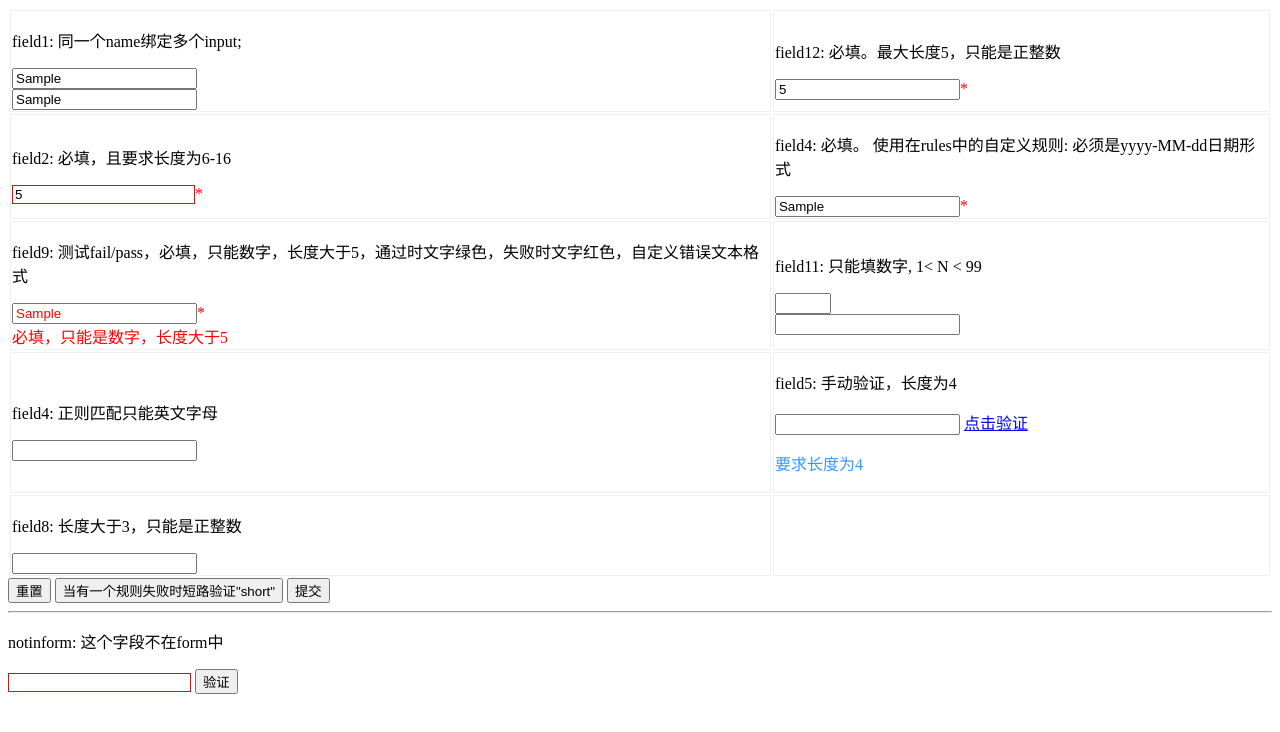
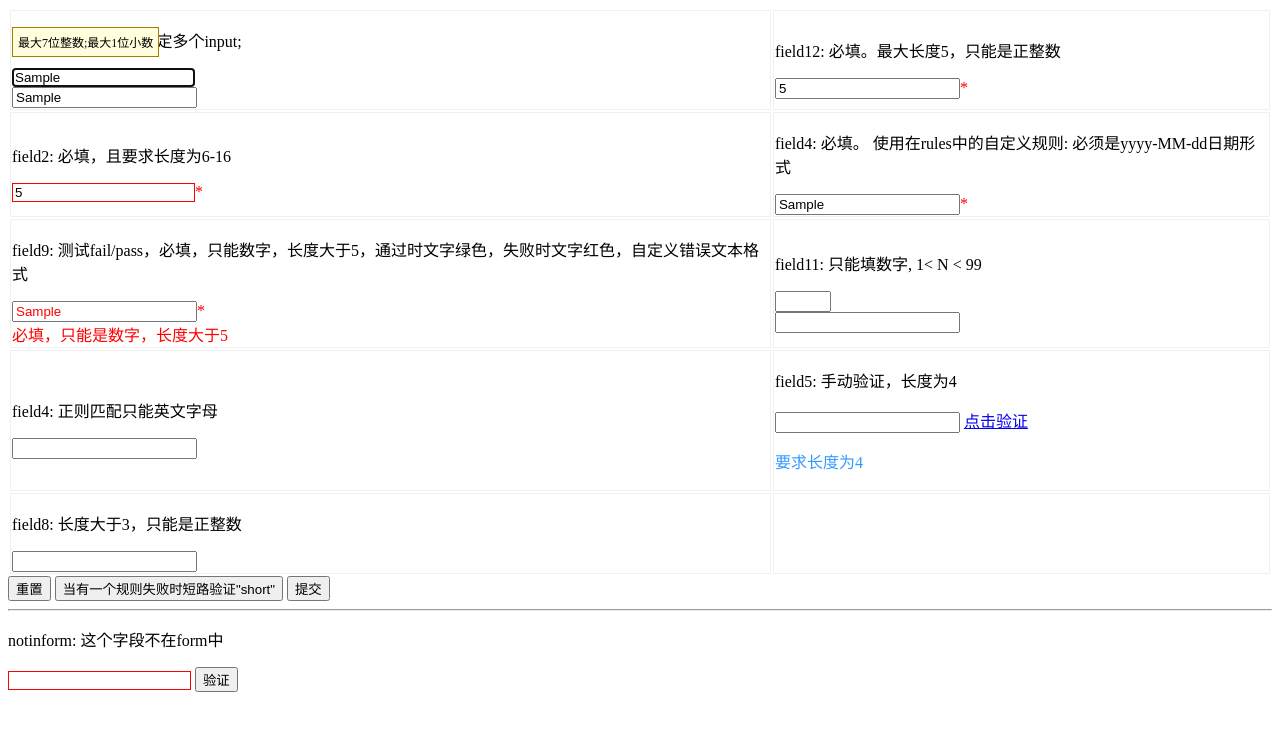
Before and after one commit to wslx520/lv, a plain HTML site: page index.html in a window 1280 px wide. Both pictures are taken after typing "Sample", "Sample", "5", "5", "Sample", "Sample" into the empty fields and a click on the button "提交". Drawn offline with nearby package versions, Linux system fonts and the light colour scheme.

Commit message:
根据实际使用完善一下

```diff
--- a/index.html
+++ b/index.html
@@ -105,12 +105,9 @@ td {
                 }
             },
             fields: {
-                field1: function (val) {
-                    // console.log(val);
-                    return val > 1 && val < 9 || '必须大于1小于9'
-                },
+                field1: 'fixed(1,7)',
                 field9: {
-                    required: true,
+                    // required: true,
                     rule: function (val, elem, params) {
                         return (/^-?\d+(\.{1}\d+)?$/.test(val) && val.length > 5) || '必填，只能是数字，长度大于5';
                     },
@@ -124,11 +121,11 @@ td {
                     }
                 }
             },
+            // 关闭输入时验证
+            // testOnInput: false,
             onSubmit: function (vali, form) {
                 console.log(vali);
-            },
-            // 关闭输入时验证
-            testOnInput: false
+            }
         });
         function onManul() {
             LV.vali($('#manul2')[0]);
--- a/src/lv.js
+++ b/src/lv.js
@@ -22,9 +22,9 @@ var LV = (function (window) {
         email: '错误的E-mail格式',
         pattern: '必须匹配 `{0}`',
         range_equal: '必须等于 {0}',
-        range_scope: '必须大于 {0} 且小于 {1}',
-        range_greater: '必须大于 {0}',
-        range_less: '必须小于 {0}',
+        range_scope: '必须大于等于 {0} 且小于等于 {1}',
+        range_greater: '必须大于等于 {0}',
+        range_less: '必须小于等于 {0}',
         range_no_number: '必须是数字',
         error_param: '错误的参数',
         length_equal: '长度必须等于 {0}',
@@ -32,7 +32,7 @@ var LV = (function (window) {
         length_greater: '长度必须大于等于 {0}',
         length_less: '长度必须小于等于 {0}',
         password: '密码格式不合规范',
-        positive_int: '必须是正整数',
+        positive_int: '必须是非负整数',
         required: '必填'
     };
     var Regexps = {
@@ -146,7 +146,7 @@ var LV = (function (window) {
         if (!att || att.indexOf(',') === -1) {
             return att;
         }
-        return att.split(',');
+        return att.split(/\s*,\s*/);
     };
     function disposeErrString(vali, errString) {
         if (vali !== true) {
@@ -249,7 +249,7 @@ var LV = (function (window) {
                 break;
             }
         }
-        console.log(errString);
+        // console.log(errString);
         var fieldConf = rulesInFields && rulesInFields[name];
         if (errString.length) {
             if (fieldConf && fieldConf.onFail) {
@@ -313,13 +313,14 @@ var LV = (function (window) {
 
                 })
             }
-            $form.on('submit', function (e) {
-                var _this = this;
+
+            var submitHandler = function (form) {
+                var _this = form;
                 var elements = _this.elements;
                 var vali, allVali = true;
                 $.each(elements, function (i, field) {
                     if (field.name) {
-                        vali = validate(field);
+                        vali = valis(field, short, rulesInConf, rulesInFields, onPass, onFail);
                         if (vali != true) {
                             allVali = false;
                             if (short) {
@@ -328,12 +329,18 @@ var LV = (function (window) {
                         }
                     }
                 });
+                return allVali;
+            };
+            $form.on('submit', function (e) {
+                var valid = submitHandler(this);
                 if (conf.onSubmit) {
-                    conf.onSubmit(allVali, _this);
+                    conf.onSubmit(valid, this);
                 }
                 return false;
             });
             form.__watched__ = true;
+            form.vali = submitHandler;
+            form.setAttribute('novalidate', "novalidate");
         }
         // form._validate = validate;
         form._validate = function (field) {
@@ -399,4 +406,20 @@ var LV = (function (window) {
             }
         }
     });
+    LV.addRule('fixed', function (val, elem, param) {
+        if (param.splice) {
+            var decimal = param[0], int = param[1];
+        } else {
+            decimal = param;
+        }
+        if (int && decimal) {
+            '^\\d{1,7}(\\.\\d{1,1})?$';
+            var reg = '^\\d{1,' + int + '}(\\.\\d{1,' + decimal +'})?$';
+            var err = '最大'+ int + '位整数;最大' + decimal + '位小数';
+        } else if (decimal) {
+            reg = '^\\d+(\\.\\d{1,' + decimal +'})?$';
+            err = '最大' + decimal + '位小数';
+        }
+        return new RegExp(reg).test(val) || err;
+    })
 })(LV);
```
